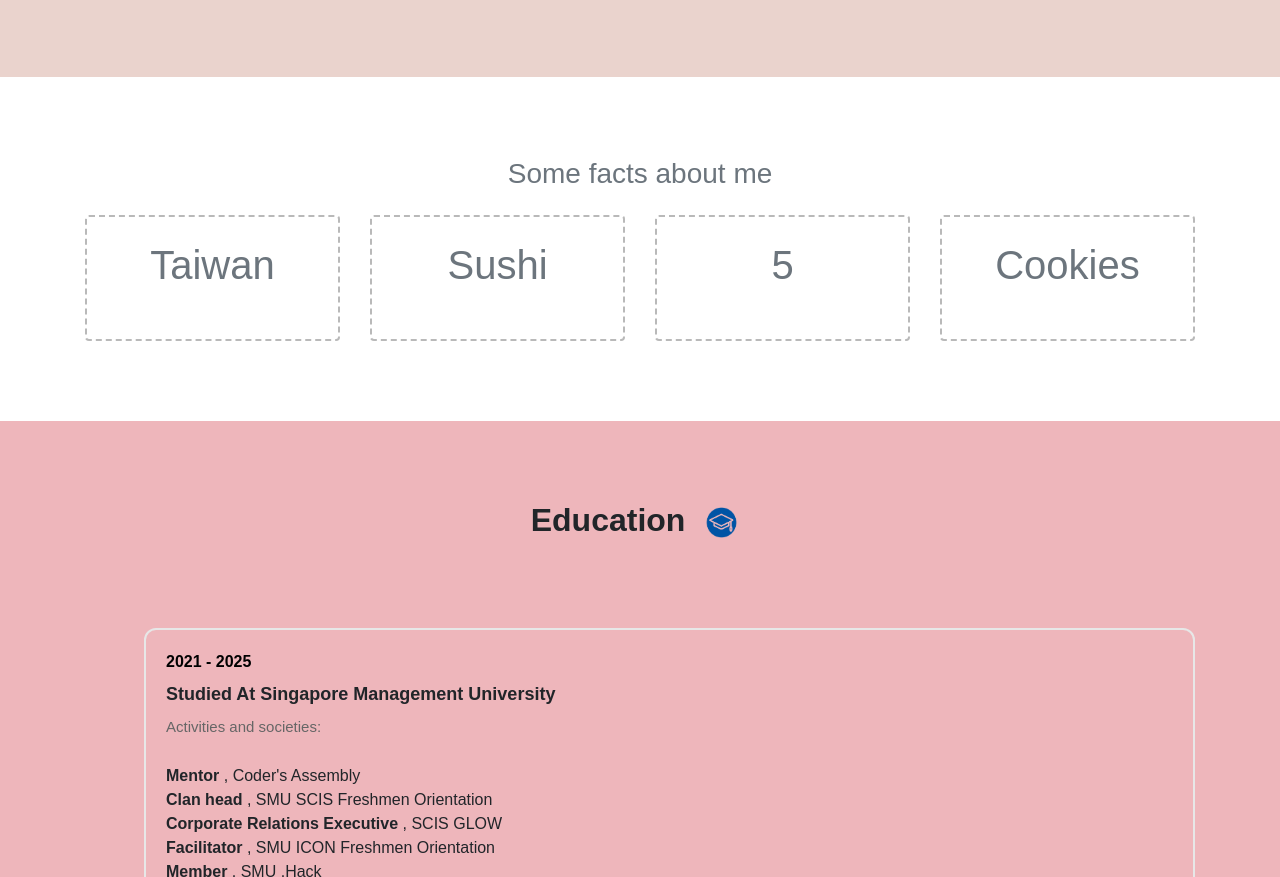
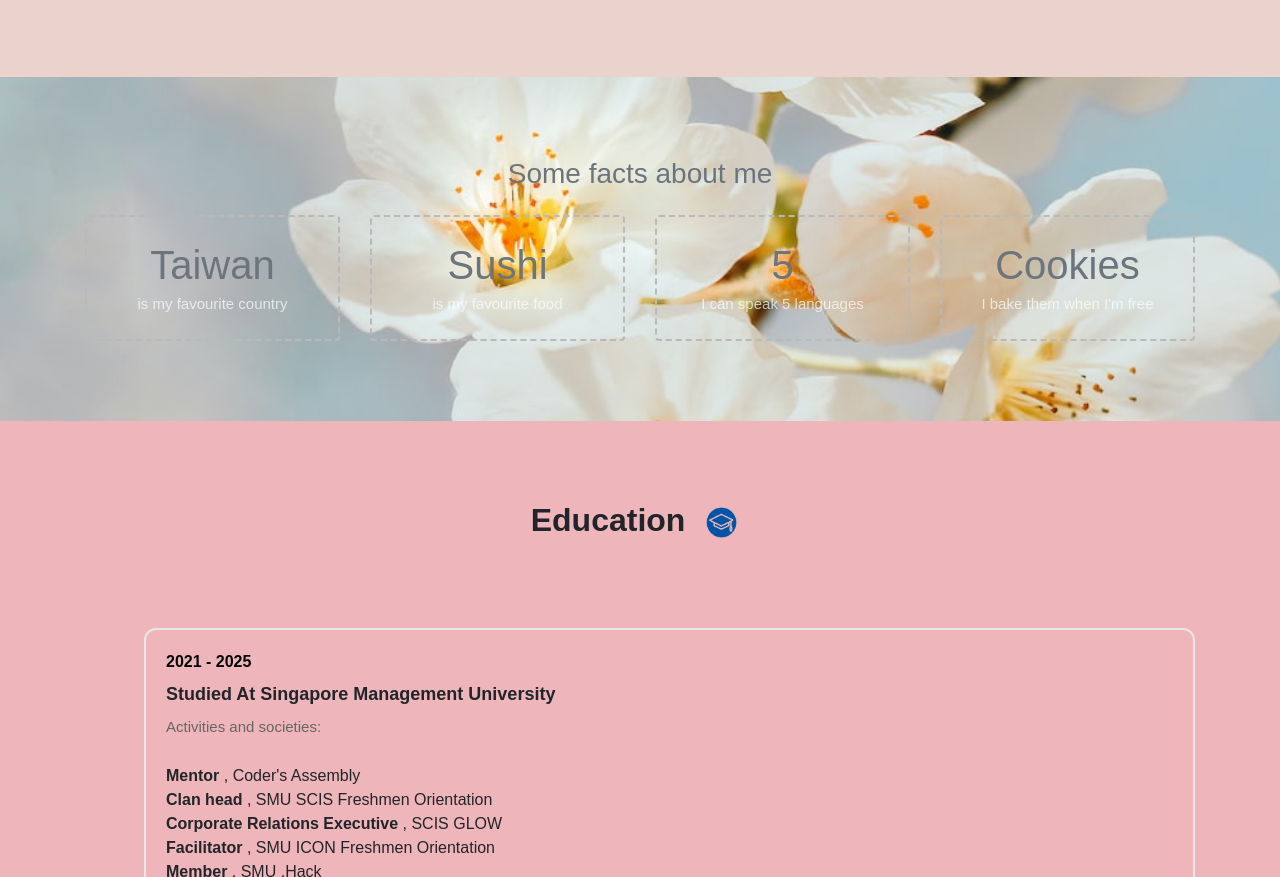
Before and after one commit to kelsieee/kelsieee.github.io, a plain HTML site: page index.html in a window 1280 px wide. Shown: the part 1589-2466 px from the top of the page. Drawn offline with Linux system fonts and the light colour scheme; some icons are missing.

Commit message:
change bg

```diff
--- a/css/style.css
+++ b/css/style.css
@@ -260,7 +260,7 @@ button:focus {
 
 .bg-funfact {
     position: relative;
-    background-image: url(images/testw.avif);
+    background-image: url(../images/flower.jpeg);
     background-size: cover;
     background-position: center center;
 }
```
Also changed, not shown: images/flower.jpeg (added).
